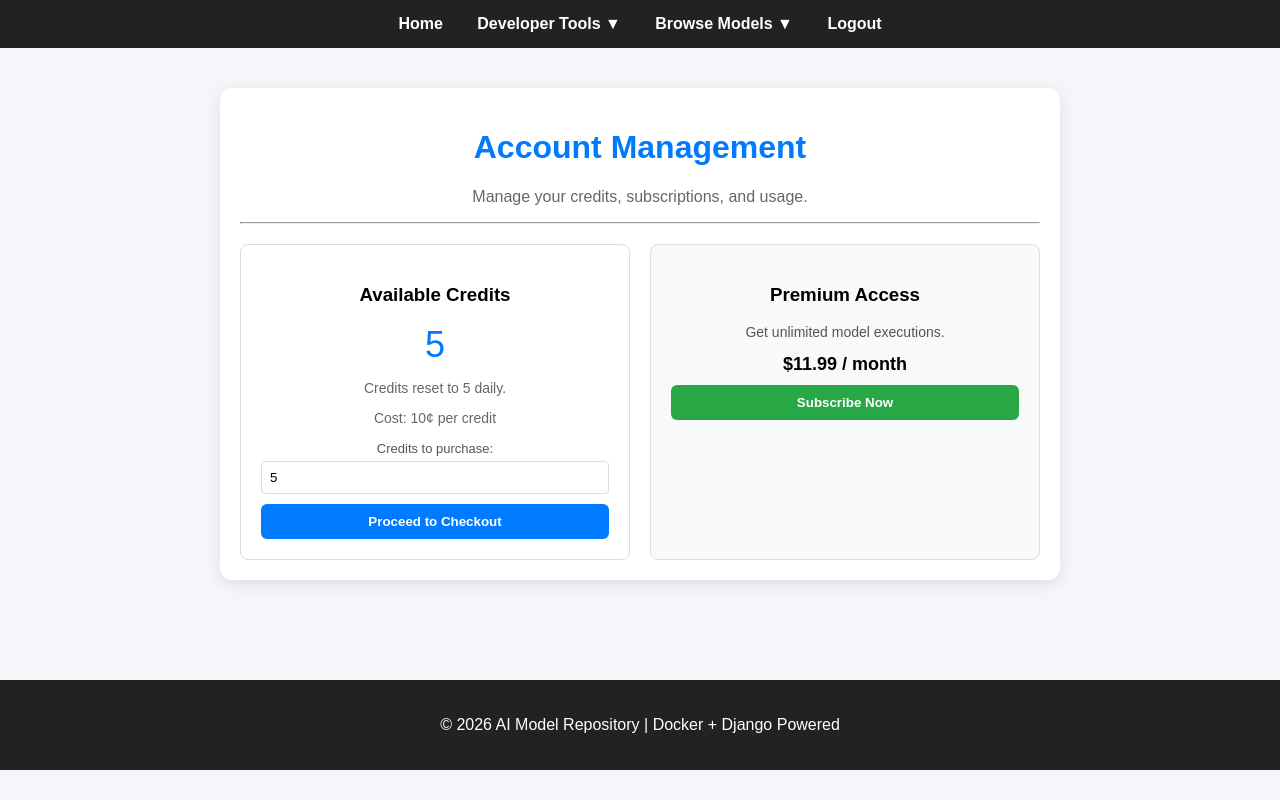
After one commit to KySchwartz/ai-model-repository, a Django app: page /account/ in a window 1280 px wide. The commit adds this page. Run offline with Django 5.2, Linux system fonts and the light colour scheme; the visitor is signed in with stand-in values (Sample User, id 1); parts of the project's set-up code (start-up, migrations or seed data) failed here and were passed over.

Commit message:
Added demo credit system to for potential monetization of the platform

```diff
--- a/backend/core/models.py
+++ b/backend/core/models.py
@@ -3,6 +3,7 @@ from django.db import models
 from django.dispatch import receiver
 from django.db.models.signals import post_delete
 from django.db.models.signals import pre_save
+from django.utils import timezone
 
 class User(AbstractUser):
 
@@ -18,7 +19,15 @@ class User(AbstractUser):
 
     role = models.CharField(max_length=15, choices=ROLE_CHOICES, default='consumer')
 
-    credit_balance = models.IntegerField(default=10)
+    credit_balance = models.IntegerField(default=5)
+
+    purchased_credits = models.IntegerField(default=0)
+
+    is_subscribed = models.BooleanField(default=False)
+
+    last_credit_refresh = models.DateTimeField(default=timezone.now)
+
+    subscription_expiry = models.DateTimeField(null=True, blank=True)
 
     def save(self, *args, **kwargs):
         # Automatically grant Django Admin/Staff status if role is set to 'admin'
--- a/backend/core/urls.py
+++ b/backend/core/urls.py
@@ -40,6 +40,9 @@ urlpatterns = [
     path("signup/", views.signup_view, name="signup"),
     path('login/', auth_views.LoginView.as_view(template_name='login.html'), name='login'),
     path('logout/', auth_views.LogoutView.as_view(), name='logout'),
+    path("account/", views.account_management, name="account_management"),
+    path("account/checkout/", views.checkout_view, name="checkout"),
+    path("account/process-payment/", views.process_payment, name="process_payment"),
 
     # Developer Paths
     path("developer/dashboard/", views.developer_dashboard, name="developer_dashboard"),
--- a/backend/core/views.py
+++ b/backend/core/views.py
@@ -1,5 +1,6 @@
 from django.shortcuts import render
 from django.contrib.auth.decorators import login_required, user_passes_test
+from django.contrib import messages
 from django.shortcuts import render, redirect, get_object_or_404
 from django.conf import settings
 from django.db.models import Q
@@ -9,6 +10,8 @@ from .forms import AIModelForm
 from .forms import AIServiceForm
 from .ai_client import get_ai_status
 from .ai_client import validate_model_with_ai
+from django.utils import timezone
+from datetime import timedelta
 import httpx
 from asgiref.sync import sync_to_async
 from asgiref.sync import async_to_sync
@@ -118,8 +121,46 @@ def model_service_page(request, model_id):
     result = None
     download_url = None
     response_data = None
+    credit_error = False
+
+    # Logic for managing user credits (monetization demo)
+    if request.user.is_authenticated:
+        now = timezone.now()
+
+        # Check if subscription has expired
+        if request.user.is_subscribed and request.user.subscription_expiry:
+            if now > request.user.subscription_expiry:
+                request.user.is_subscribed = False
+                request.user.save()
+
+        if (now - request.user.last_credit_refresh).total_seconds() >= 86400:
+            # Reset total balance to Purchased + 5 (replenishing allowance without stacking)
+            request.user.credit_balance = request.user.purchased_credits + 5
+            request.user.last_credit_refresh = now
+            request.user.save()
 
     if request.method == "POST":
+        # Check if the user has the credit to run a model
+        can_run = False
+        if not request.user.is_authenticated:
+            return redirect('login')
+
+        # Determine if user is exempt from credit limits
+        is_admin = request.user.is_superuser or request.user.role == 'admin'
+        is_dev_of_model = service.developer == request.user
+
+        if is_admin or request.user.is_subscribed or is_dev_of_model:
+            can_run = True
+        elif request.user.credit_balance > 0:
+            can_run = True
+
+        if not can_run:
+            return render(request, "model_service.html", {
+                "service": service,
+                "result": "You have run out of credits.",
+                "credit_error": True
+            })
+
         start_time = time.time()
         input_data = ""
 
@@ -164,6 +205,15 @@ def model_service_page(request, model_id):
             if response_data.get("status") == "success":
                 result = response_data.get("message")
                 download_url = response_data.get("download_url")
+
+                # Added logic for credit manipulation
+                # Deduct credit on successful run (if not exempt)
+                if not (request.user.is_superuser or request.user.is_subscribed or service.developer == request.user):
+                    request.user.credit_balance -= 1
+                    # If total balance drops below purchased amount, update the purchased anchor
+                    if request.user.credit_balance < request.user.purchased_credits:
+                        request.user.purchased_credits = request.user.credit_balance
+                    request.user.save()
             else:
                 result = f"Error: {response_data.get('message')}"
 
@@ -193,6 +243,57 @@ def model_service_page(request, model_id):
         "error_detail": error_detail if 'error_detail' in locals() else None,
         "download_url": download_url
         })
+
+# View for account management page
+@login_required
+def account_management(request):
+    return render(request, "account_management.html", {
+        "user": request.user,
+        "days_until_refresh": 1 - (timezone.now() - request.user.last_credit_refresh).days
+    })
+
+# View for checkout page
+@login_required
+def checkout_view(request):
+    if request.method == "POST":
+        purchase_type = request.POST.get("purchase_type", "credits")
+
+        if purchase_type == "subscription":
+            amount = 1
+            price = 11.99
+            display_name = "Monthly Premium Subscription (Unlimited Usage)"
+        else:
+            amount = int(request.POST.get("credit_amount", 50))
+            price = amount * 0.10
+            display_name = f"{amount} AI Service Credits"
+
+        return render(request, "checkout.html", {
+            "amount": amount,
+            "price": f"{price:.2f}",
+            "purchase_type": purchase_type,
+            "display_name": display_name
+        })
+    return redirect("account_management")
+
+@login_required
+def process_payment(request):
+    if request.method == "POST":
+        amount = int(request.POST.get("amount", 0))
+        purchase_type = request.POST.get("purchase_type")
+
+        if purchase_type == "subscription":
+            request.user.is_subscribed = True
+            request.user.subscription_expiry = timezone.now() + timedelta(days=30)
+            request.user.save()
+            messages.success(request, "Your Premium Subscription is now active for 30 days!")
+        elif amount > 0:
+            request.user.purchased_credits += amount
+            request.user.credit_balance += amount
+            request.user.save()
+            messages.success(request, f"Successfully purchased {amount} credits!")
+            return redirect("account_management")
+
+    return redirect("account_management")
 
 # Renders the home page
 async def home(request):
--- /dev/null
+++ b/backend/templates/account_management.html
@@ -0,0 +1,56 @@
+{% extends 'base.html' %}
+
+{% block content %}
+<div style="max-width: 800px; margin: 40px auto; padding: 20px; background: white; border-radius: 12px; box-shadow: 0 4px 15px rgba(0,0,0,0.1);">
+    <h1 style="color: #007BFF;">Account Management</h1>
+    <p style="color: #666;">Manage your credits, subscriptions, and usage.</p>
+    <hr>
+
+    <div style="display: grid; grid-template-columns: 1fr 1fr; gap: 20px; margin-top: 20px;">
+        <!-- Credit Status -->
+        <div style="border: 1px solid #ddd; padding: 20px; border-radius: 8px;">
+            <h3>Available Credits</h3>
+            {% if user.is_subscribed %}
+                <p style="font-size: 24px; color: #28a745; font-weight: bold;">∞ Unlimited</p>
+                <p style="font-size: 14px; color: #666;">Subscription Active</p>
+            {% else %}
+                <p style="font-size: 36px; margin: 10px 0; color: #007BFF;">{{ user.credit_balance }}</p>
+                <p style="font-size: 14px; color: #666;">Credits reset to 5 daily.</p>
+                <p style="font-size: 14px; color: #666;">Cost: 10¢ per credit</p>
+
+                <form method="POST" action="{% url 'checkout' %}" style="margin-top: 15px;">
+                    {% csrf_token %}
+                    <div style="margin-bottom: 10px;">
+                        <label style="font-size: 13px; color: #555; display: block;">Credits to purchase:</label>
+                        <input type="number" name="credit_amount" value="5" min="1" style="width: 100%; padding: 8px; border: 1px solid #ddd; border-radius: 4px; margin-top: 5px; box-sizing: border-box;">
+                    </div>
+                    <button type="submit" style="width: 100%; background: #007BFF; color: white; border: none; padding: 10px; border-radius: 6px; cursor: pointer; font-weight: bold;">
+                        Proceed to Checkout
+                    </button>
+                </form>
+            {% endif %}
+        </div>
+
+        <!-- Subscription Options -->
+        <div style="border: 1px solid #ddd; padding: 20px; border-radius: 8px; background: #f8f9fa;">
+            <h3>Premium Access</h3>
+            <p style="font-size: 14px; color: #555;">Get unlimited model executions.</p>
+            {% if user.is_subscribed %}
+                <p style="color: #28a745; font-weight: bold;">✓ Subscribed</p>
+                <button style="width: 100%; background: #6c757d; color: white; border: none; padding: 10px; border-radius: 6px; cursor: pointer;">
+                    Manage Subscription
+                </button>
+            {% else %}
+                <p style="font-size: 18px; font-weight: bold; margin: 10px 0;">$11.99 / month</p>
+                <form method="POST" action="{% url 'checkout' %}">
+                    {% csrf_token %}
+                    <input type="hidden" name="purchase_type" value="subscription">
+                    <button type="submit" style="width: 100%; background: #28a745; color: white; border: none; padding: 10px; border-radius: 6px; cursor: pointer; font-weight: bold;">
+                        Subscribe Now
+                    </button>
+                </form>
+            {% endif %}
+        </div>
+    </div>
+</div>
+{% endblock %}
```
Also changed, not shown: ai_suite/routes/execute.py (+18 -12 lines), backend/templates/checkout.html (added, +45 -0 lines), backend/templates/model_service.html (+9 -0 lines), sandbox/sandbox_runner.py (+4 -5 lines), backend/core/migrations/0009_user_is_subscribed_user_last_credit_refresh_and_more.py (added), backend/core/migrations/0010_user_subscription_expiry.py (added), backend/core/migrations/0011_user_purchased_credits.py (added).
